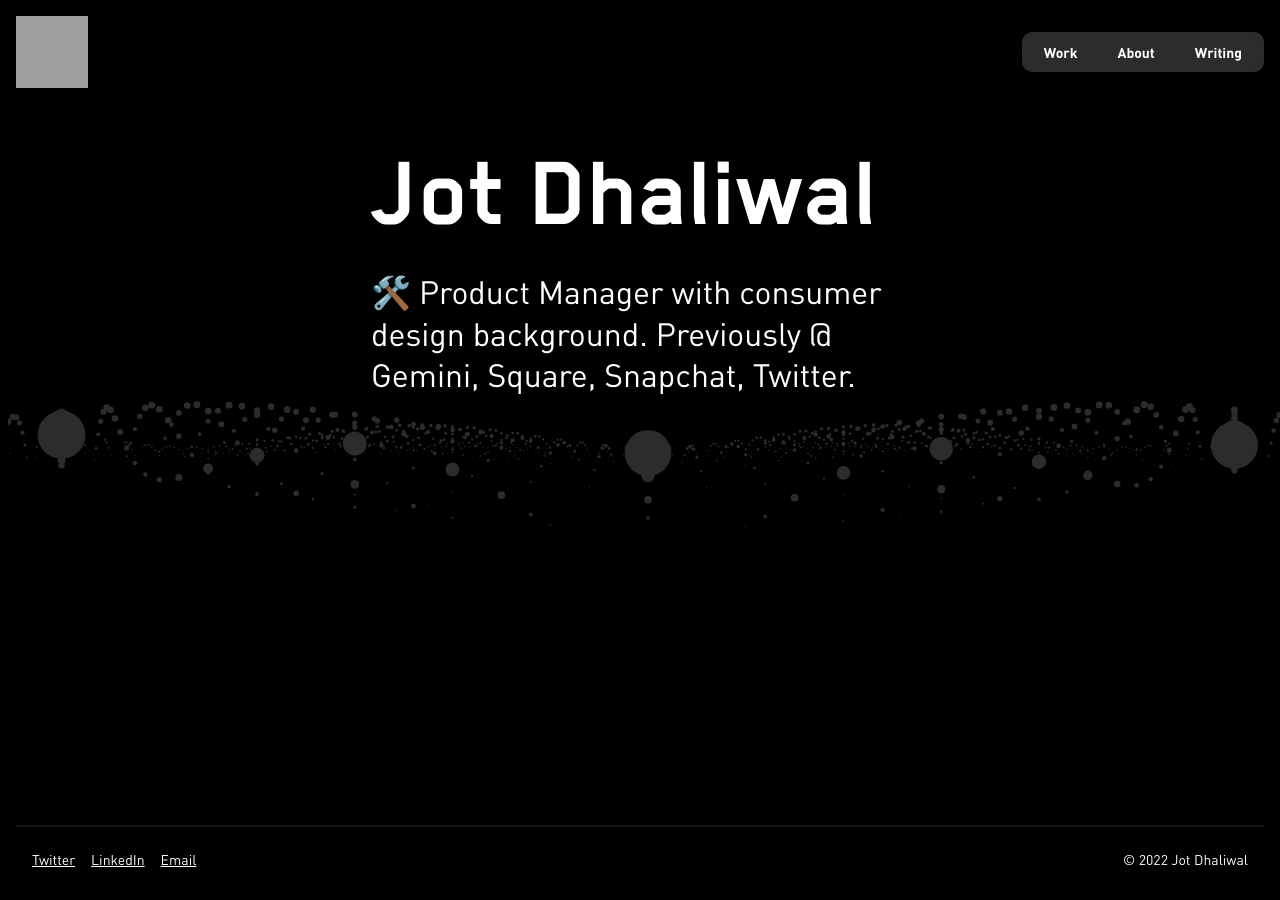
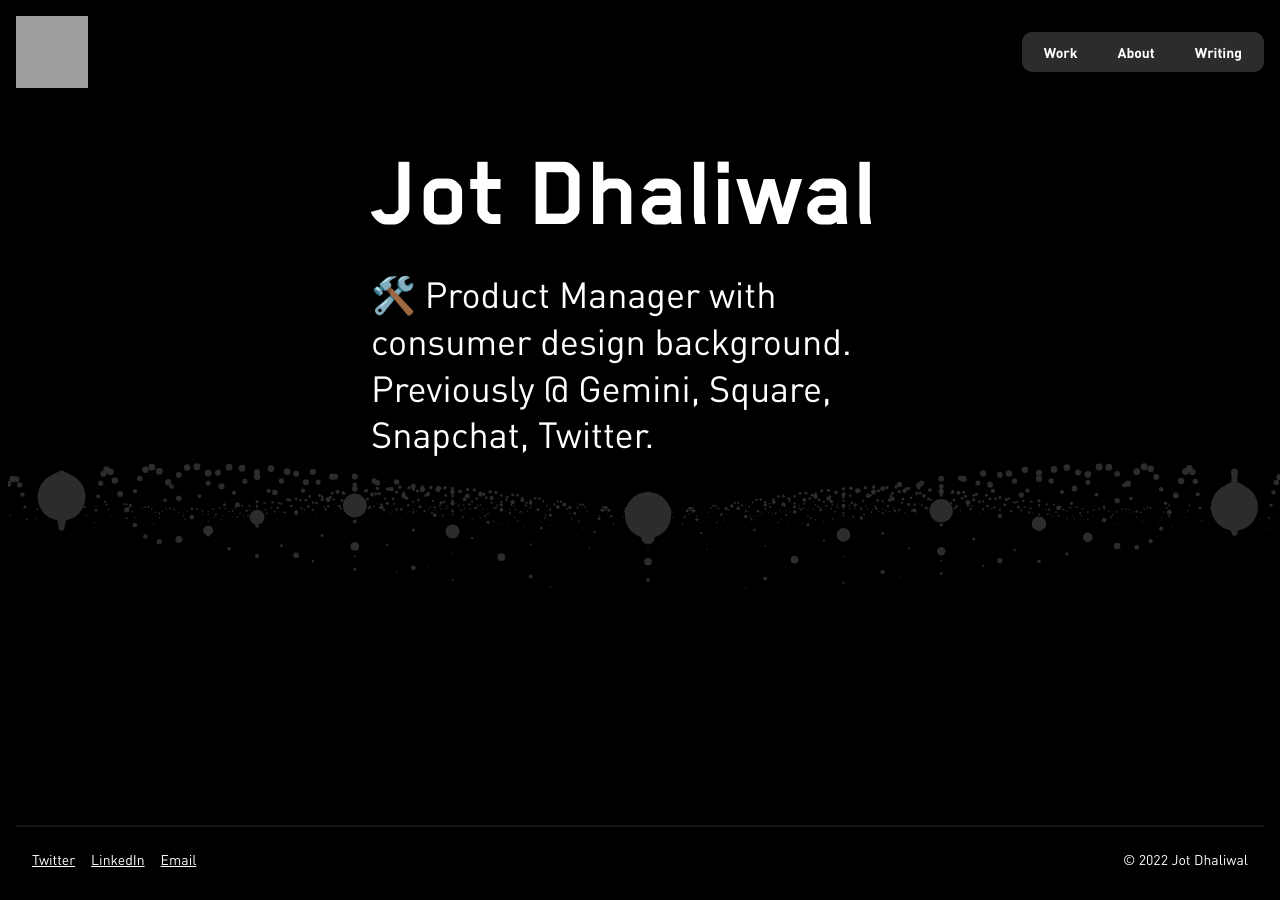
Before and after one commit to jotd/jotd-portfolio, a Jekyll site: the page index.html, which Jekyll copies as it is, in a window 1280 px wide and 900 px high. Built offline with Jekyll 4.4.1, drawn with Linux system fonts in a browser that asks for light colours; grey boxes are pictures that could not be loaded.

Commit message:
Update styles.css

```diff
--- a/css/styles.css
+++ b/css/styles.css
@@ -115,6 +115,9 @@
   margin-left: 10%;
   background: #edeff1;
   border-radius: 24px; }
+
+
+
 /* Homepage – Header */
 .header-home {
   font-size: 104px;
@@ -138,7 +141,7 @@
 
 /* Homepage – Tagline */
 .tagline-home {
-  font-size: 32px;
+  font-size: 36px;
   line-height: 1.3em;
   margin-left: 16px;
   margin-right: 16px;
@@ -181,6 +184,7 @@
   margin-bottom: 32px;
   margin-left: 16px;
   color: #ffffff; }
+
 .text-subheader-1 {
   color: #ffffff;
   font-size: 24px;
@@ -211,7 +215,7 @@
   margin-left: 16px; }
 
 
-@-webkit-keyframes popIn {
+/* @-webkit-keyframes popIn {
   0% {
     -webkit-transform: scale(0.8) translateY(100px);
             transform: scale(0.8) translateY(100px);
@@ -255,9 +259,9 @@
   100% {
     -webkit-transform: translateX(0px);
             transform: translateX(0px);
-    opacity: 1; } }
+    opacity: 1; } } */
 
-@-webkit-keyframes fadeIn {
+/* @-webkit-keyframes fadeIn {
   0% {
     opacity: 0; }
   50% {
@@ -271,7 +275,7 @@
   50% {
     opacity: 0.5; }
   100% {
-    opacity: 1; } }
+    opacity: 1; } } */
 
 .header {
   position: fixed;
@@ -417,7 +421,6 @@
   color: #ffffff; }
 
 .footer-links {
-  color: ##2797FE;
   display: -webkit-box;
   display: -webkit-flex;
   display: -ms-flexbox;
@@ -610,7 +613,7 @@
 /* -------------------------------------- */
 
 
-/* Case Study Project – Read More Button */
+/* Case Study Project – CTA */
 .tag {
   padding: 1px 8px 1px 8px;
   /* padding: 4px 16px 4px 16px; */
```
